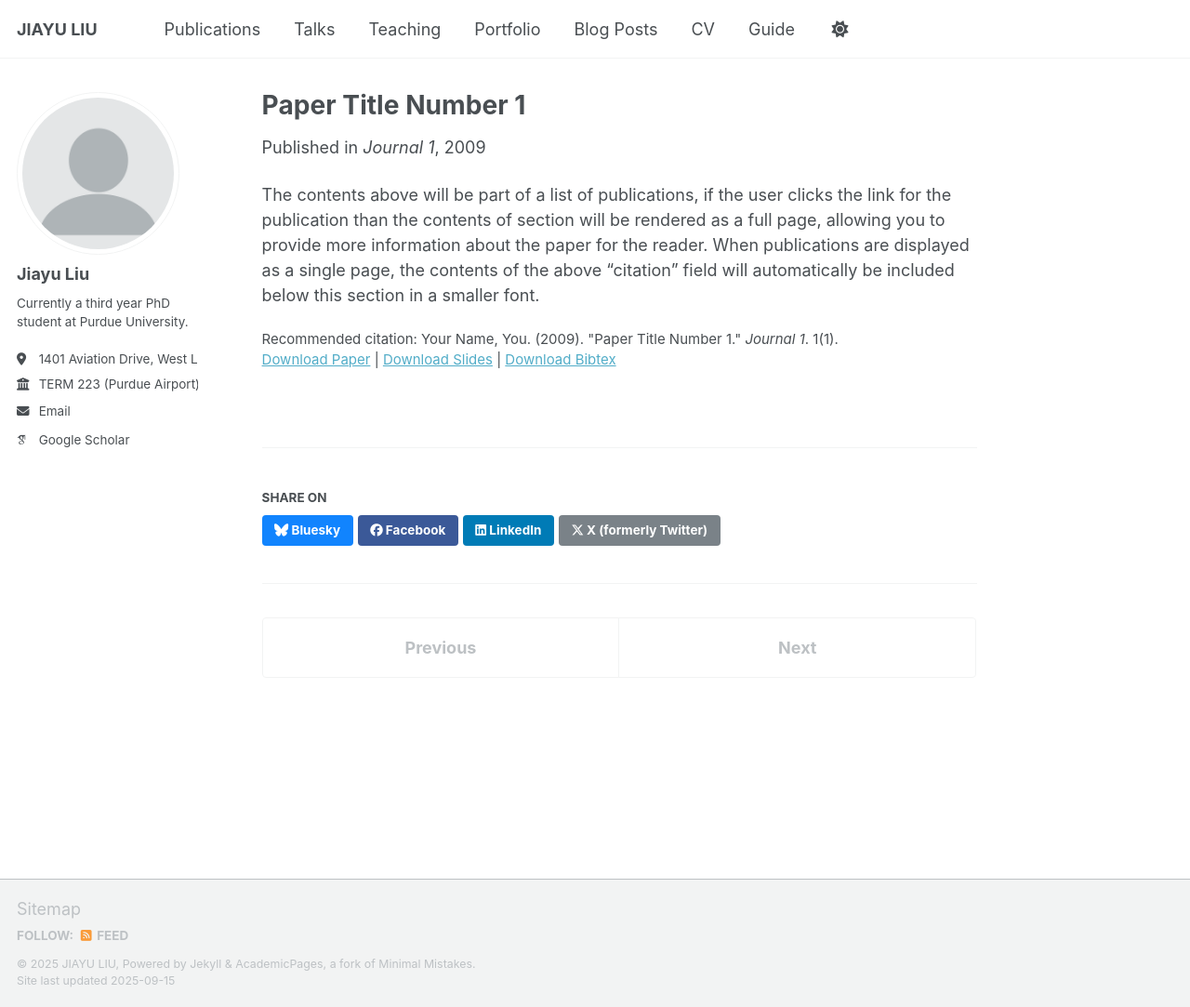
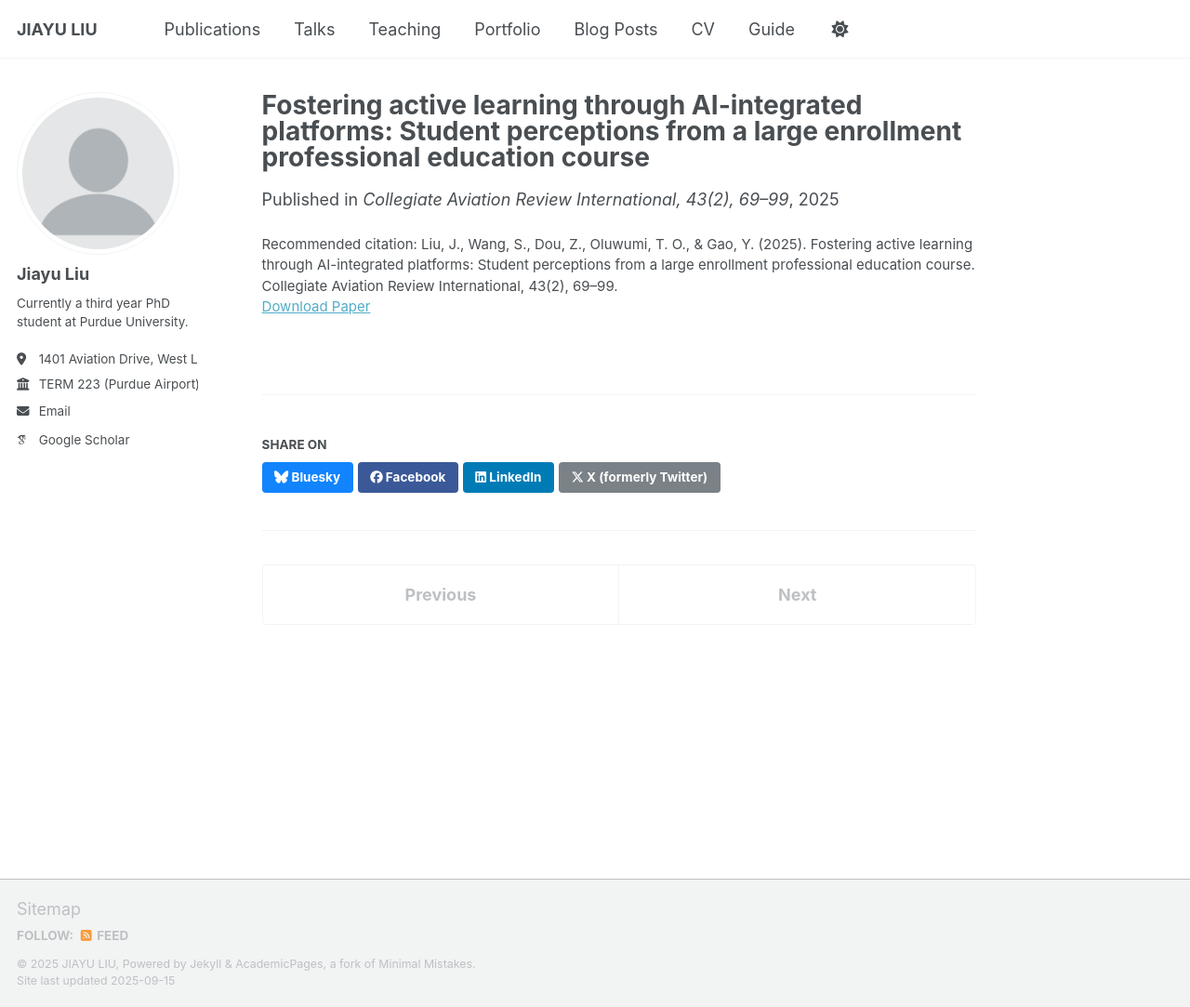
Before and after one commit to liu3309/liu3309.github.io, a Jekyll site: the page built from _publications/2009-10-01-paper-title-number-1.md, in a window 1280 px wide and 1083 px high. Shown: the whole window at 93% size. Built offline with Jekyll 4.4.1, drawn with Linux system fonts in a browser that asks for light colours; some web fonts are replaced; a script that is not in the unit is left out.

Commit message:
Update 2009-10-01-paper-title-number-1.md

```diff
--- a/_publications/2009-10-01-paper-title-number-1.md
+++ b/_publications/2009-10-01-paper-title-number-1.md
@@ -1,14 +1,9 @@
 ---
-title: "Paper Title Number 1"
+title: "Fostering active learning through AI-integrated platforms: Student perceptions from a large enrollment professional education course"
 collection: publications
-category: manuscripts
-permalink: /publication/2009-10-01-paper-title-number-1
-excerpt: 'This paper is about the number 1. The number 2 is left for future work.'
-date: 2009-10-01
-venue: 'Journal 1'
-slidesurl: 'http://academicpages.github.io/files/slides1.pdf'
-paperurl: 'http://academicpages.github.io/files/paper1.pdf'
-bibtexurl: 'http://academicpages.github.io/files/bibtex1.bib'
-citation: 'Your Name, You. (2009). &quot;Paper Title Number 1.&quot; <i>Journal 1</i>. 1(1).'
+permalink: /publication/2025-cari-ai-active-learning
+date: 2025-01-01
+venue: "Collegiate Aviation Review International, 43(2), 69–99"
+paperurl: "https://ojs.library.okstate.edu/osu/index.php/CARI/article/view/10322/9131"
+citation: "Liu, J., Wang, S., Dou, Z., Oluwumi, T. O., & Gao, Y. (2025). Fostering active learning through AI-integrated platforms: Student perceptions from a large enrollment professional education course. Collegiate Aviation Review International, 43(2), 69–99."
 ---
-The contents above will be part of a list of publications, if the user clicks the link for the publication than the contents of section will be rendered as a full page, allowing you to provide more information about the paper for the reader. When publications are displayed as a single page, the contents of the above "citation" field will automatically be included below this section in a smaller font.
```
